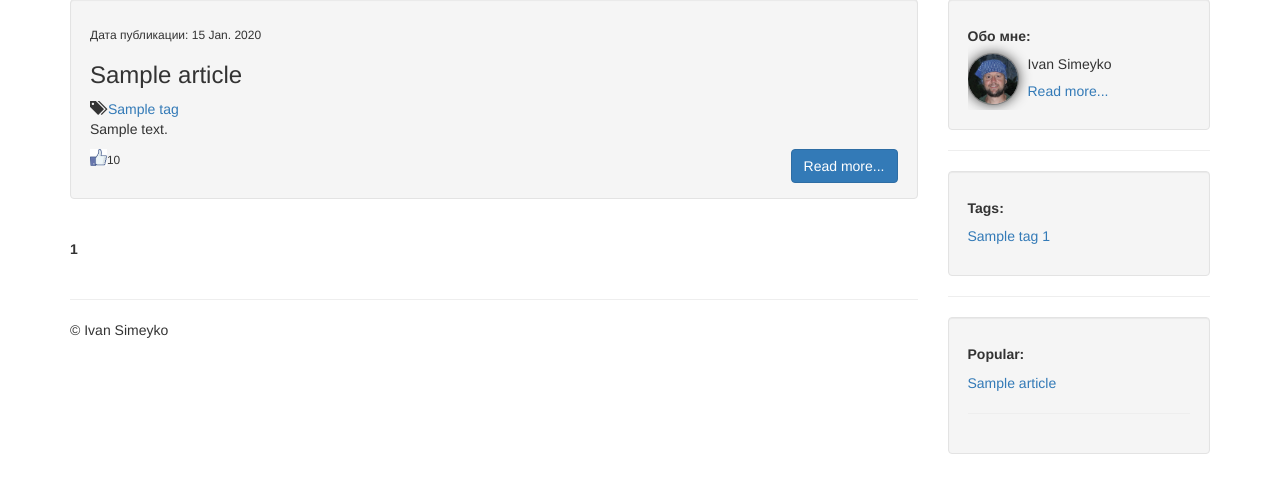
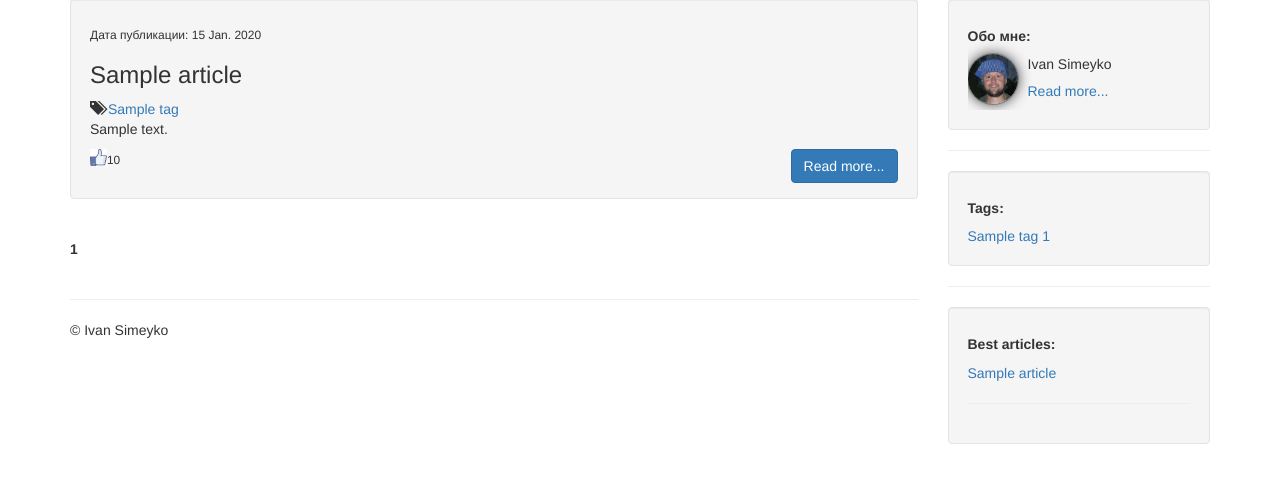
Before and after one commit to IvanSimeyko/blog, a Django app: template articles/templates/articles/article_list.html in a window 1280 px wide. Shown: the part 71-564 px from the top of the page. Run offline with Django 3.2, Linux system fonts and the light colour scheme; the template is opened without the code that fills it: most values are stand-ins (such as "Sample title", 1, 10 or a date in 2020); some libraries are stand-ins or nearby versions.

Commit message:
Сделал меню справа на главной странице

```diff
--- a/articles/templates/articles/article_list.html
+++ b/articles/templates/articles/article_list.html
@@ -83,13 +83,14 @@
     <div class="well">
         <h5> <strong> Tags: </strong></h5>
         {% for tag in tags %}
-            <p><a href="{% url 'tag' tag.id %}"> {{ tag.name }} {{ tag.count }}</a></p>
+            <a href="{% url 'tag' tag.id %}"> {{ tag.name }} {{ tag.count }}</a>
+            {% if not forloop.last %}, {% endif %}
         {% endfor %}
     </div>
      <hr>
 
         <div class="well">
-            <h5> <strong> Popular: </strong></h5>
+            <h5> <strong> Best articles: </strong></h5>
             {% for article in popular_articles %}
                 <p> <a href="{% url 'articles:article_detail' article.id %}" > {{article.article_title  }} </a> <hr> </p>
             {% endfor %}
```
